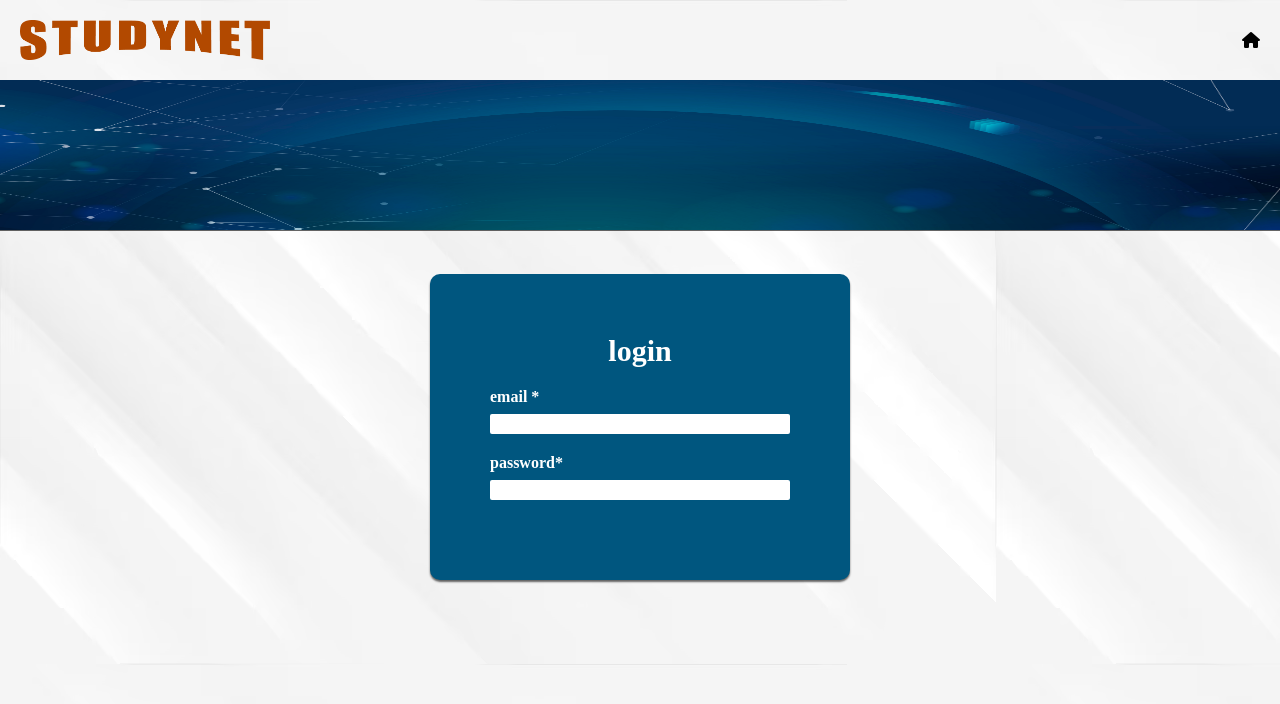
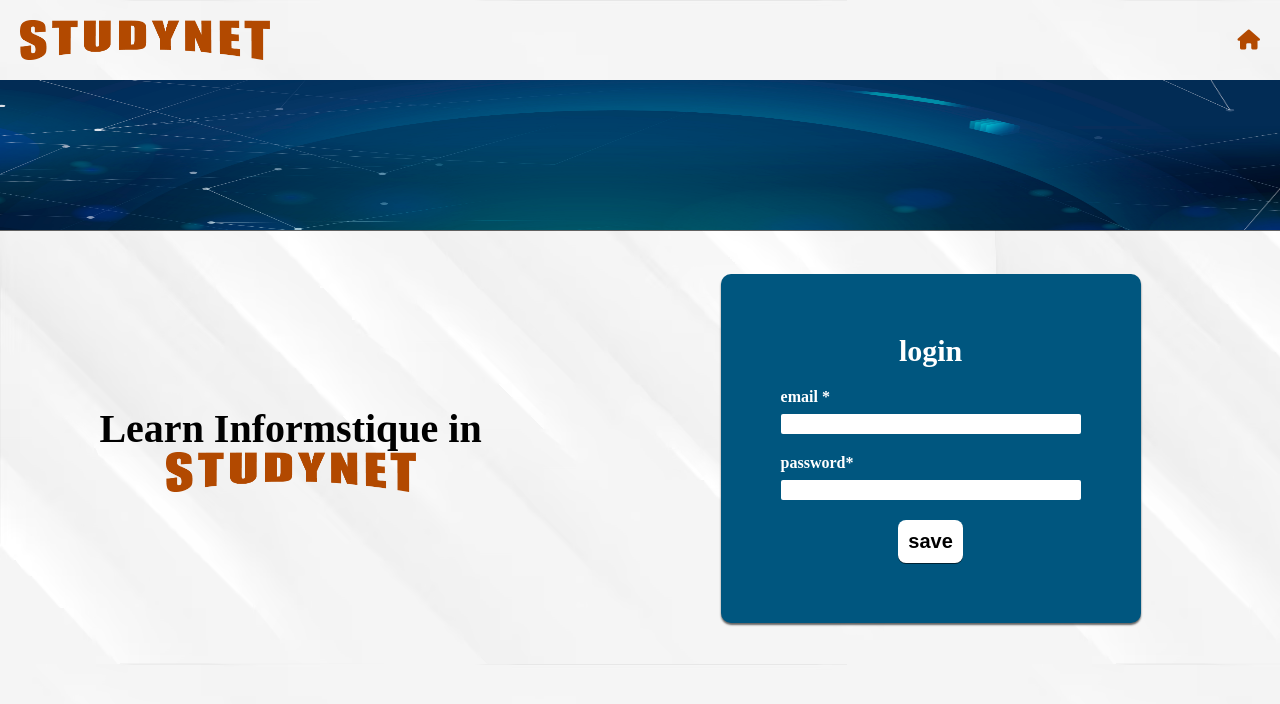
Before and after one commit to ZiyadOuamna/studynet-00, a PHP site: page /auth.html in a window 1280 px wide. Shown: the top 704 px of the page. Run offline with PHP 8.4, Linux system fonts and the light colour scheme; some libraries are stand-ins or nearby versions.

Commit message:
mise a jour sur login

```diff
--- a/auth.html
+++ b/auth.html
@@ -47,6 +47,10 @@
        </div>
    </header>
    <main>
+    <div>
+       <p>Learn Informstique in </p>
+       <img class="logo" src="IMG/orange_logo.png">
+    </div>
        <div>
             <form action="">
                 <h2>login</h2>
@@ -58,9 +62,11 @@
                     <label for="">password<span>*</span></label>
                     <input type="password" name="" id="">
                 </div>
+                <button class="savebtn">save</button>
             </form>
             <p></p>
        </div>
+
    </main>
    <footer>
 
--- a/css/style.css
+++ b/css/style.css
@@ -185,9 +185,35 @@ body{
 main{
     display: flex;
     align-items: center;
+    justify-content: space-around;
+}
+main>div:first-child{
+    display: flex;
+    flex-direction: column;
+    align-items: center;
     justify-content: center;
 }
-main>div{
+main div form{
+    display: flex;
+    flex-direction: column;
+    align-items: center;
+    justify-content: center;
+
+}
+main>div:first-child p{
+    font-size: 40px;
+    text-align: center;
+}
+.savebtn{
+    border:0px ;
+    background-color: white;
+    padding: 10px;
+    border-radius: 8px;
+    font-size: 20px;
+    box-shadow: 0 1px rgba(0,0, 0,0.6);
+
+}
+main>div:last-child{
     display: flex;
     align-items: center;
     justify-content: center;
@@ -220,3 +246,17 @@ width: 100%;
     height: 150px;
     box-shadow: 0 1px rgba(0,0, 0,0.6);
 }
+i{
+    font-size: 20px;
+    color: #B24900;
+}
+@media only screen and (max-width: 710px){
+    main{
+        display: flex;
+        flex-direction: column;
+        align-items: center;
+        justify-content: space-around;
+        margin-top: 40px;
+    }
+
+}
```
Lines whose indentation alone changed are shown as unchanged.
